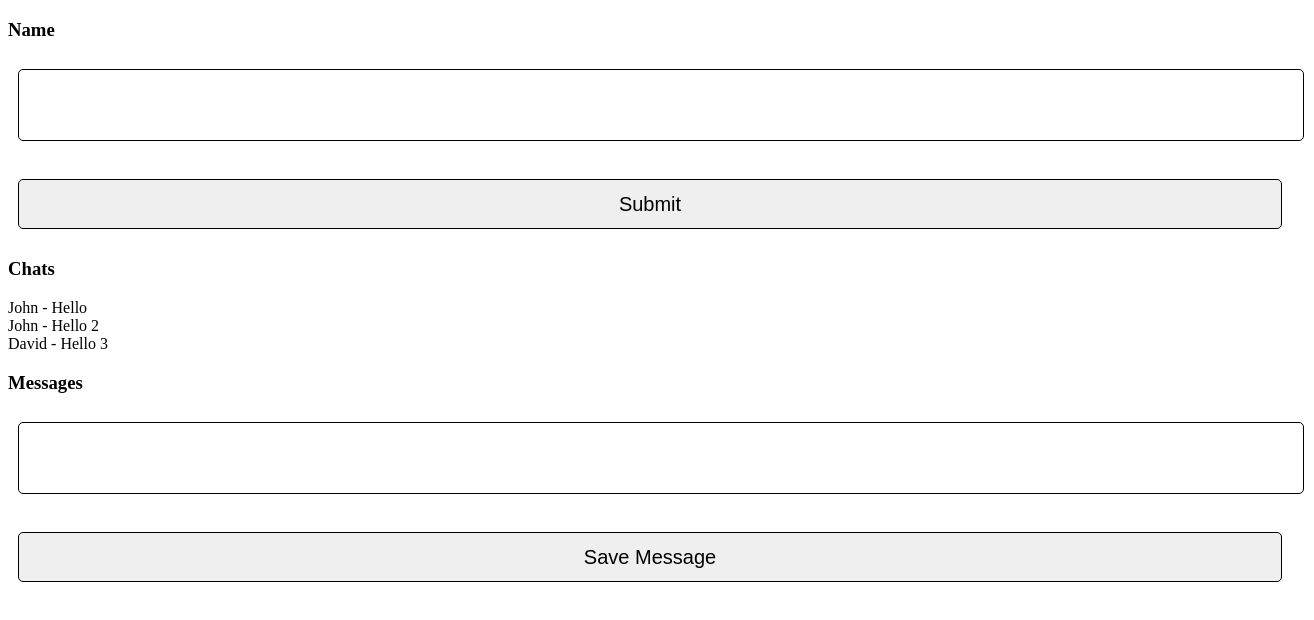
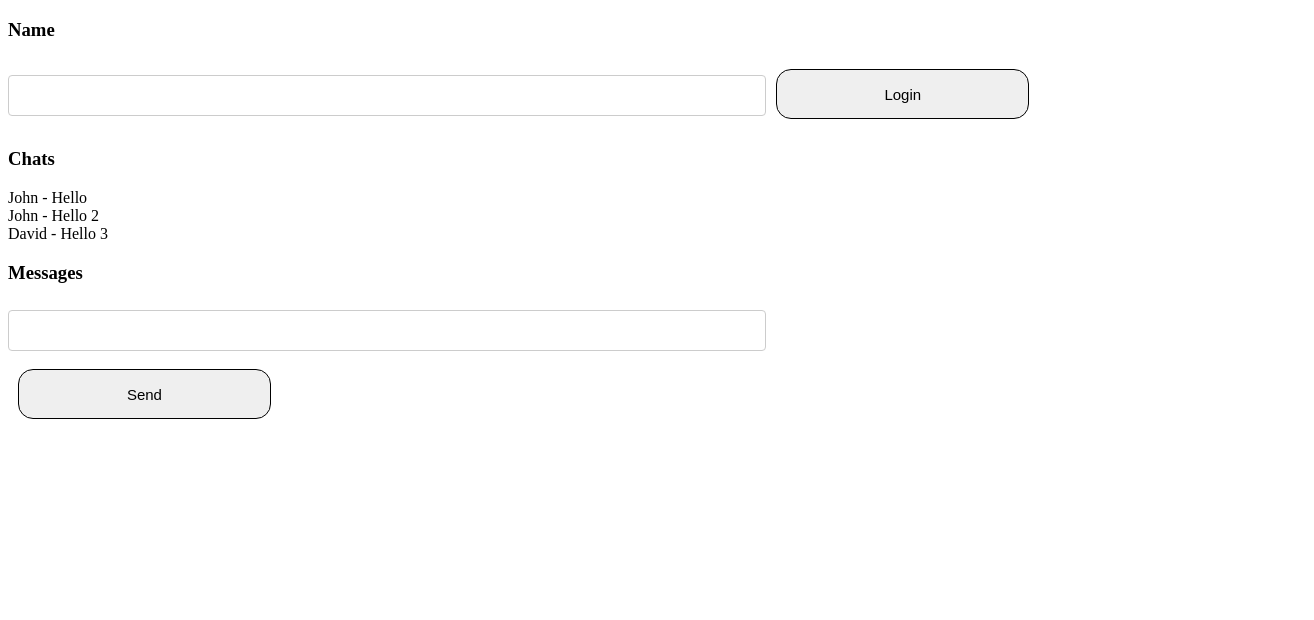
Before and after one commit to steph500/test, a React (Create React App) app: page / in a window 1280 px wide. Shown: the top 620 px of the page, 1314 px wide, since content can reach past the window. Built offline with nearby package versions, Linux system fonts and the light colour scheme.

Commit message:
added some css for styling

```diff
--- a/src/Name.js
+++ b/src/Name.js
@@ -100,23 +100,24 @@ export default function Name() {
     // styles got the appended to the html file
 
     const inputStyle = {
-        width: "100%",
-        height: "50px",
-        border: "1px solid black",
-        borderRadius: "5px",
-        margin: "10px",
-        padding: "10px",
-        fontSize: "20px",
+        width: "60%",
+        padding: "12px 20px",
+        margin: "8px 0",
+        display: "inline-block",
+        border: "1px solid #ccc",
+        borderRadius: "4px",
+        boxSizing: "border-box"
     }
 
     const buttonStyle = {
-        width: "100%",
+        width: "20%",
         height: "50px",
         border: "1px solid black",
-        borderRadius: "5px",
+        borderRadius: "15px",
         margin: "10px",
         padding: "10px",
-        fontSize: "20px",
+        fontSize: "15px",
+        hover: "color: #ccc;",
     }
 
     return (
@@ -124,8 +125,8 @@ export default function Name() {
 
             <div>
                 <h3>Name</h3>
-                <input style={inputStyle} type="text" id="name" /><br/><br/>
-                <button style={buttonStyle} onClick={findName}>Submit</button>
+                <input style={inputStyle} type="text" id="name" />
+                <button style={buttonStyle} onClick={findName}>Login</button>
             </div>
             <div>
                 <h3>Chats</h3>
@@ -138,8 +139,8 @@ export default function Name() {
             </div>
             <div>
                 <h3>Messages</h3>
-                <input style={inputStyle} type="text" id="message" /><br/><br/>
-                <button style={buttonStyle} onClick={saveMessage}>Save Message</button>
+                <input style={inputStyle} type="text" id="message" /><br/>
+                <button style={buttonStyle} onClick={saveMessage}>Send</button>
             </div>
         </>
     )
```
